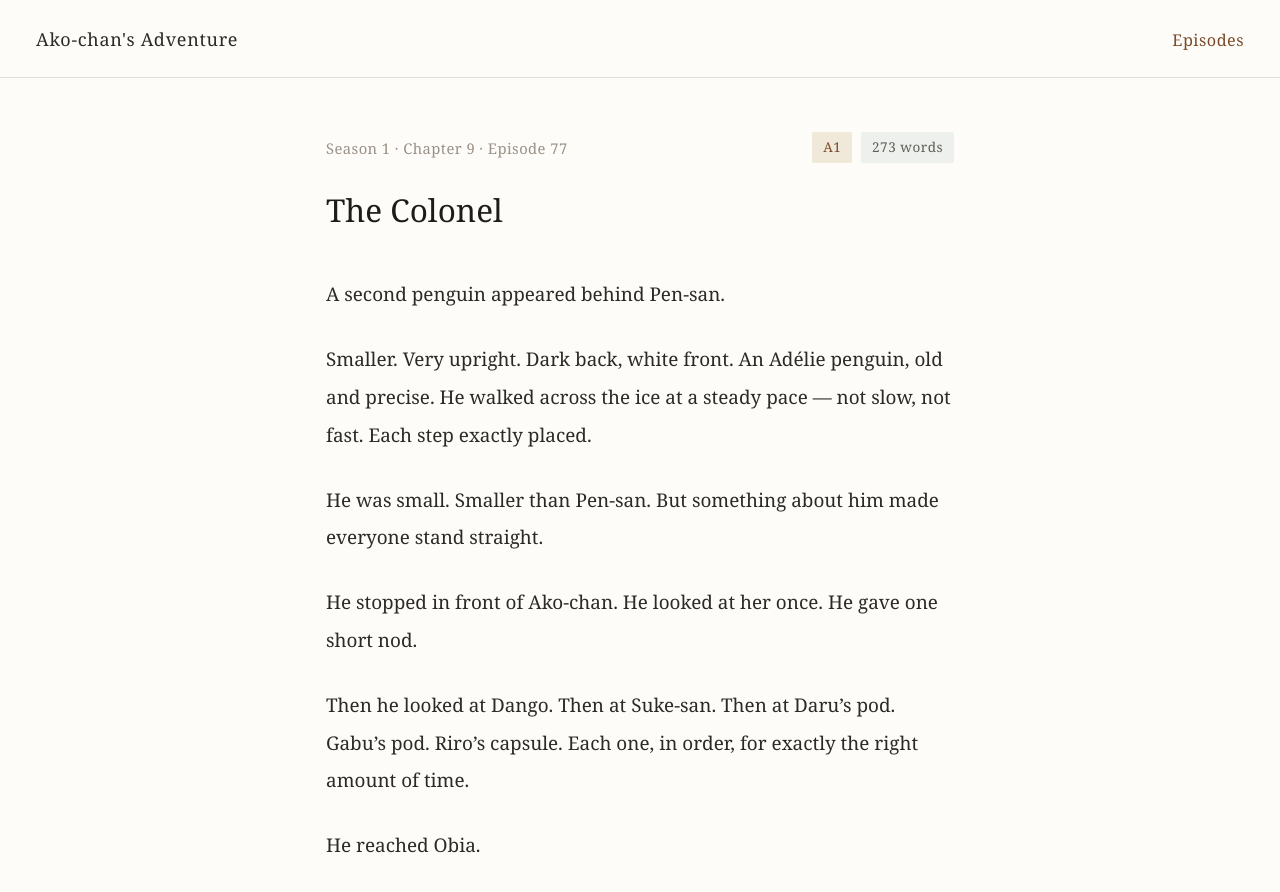
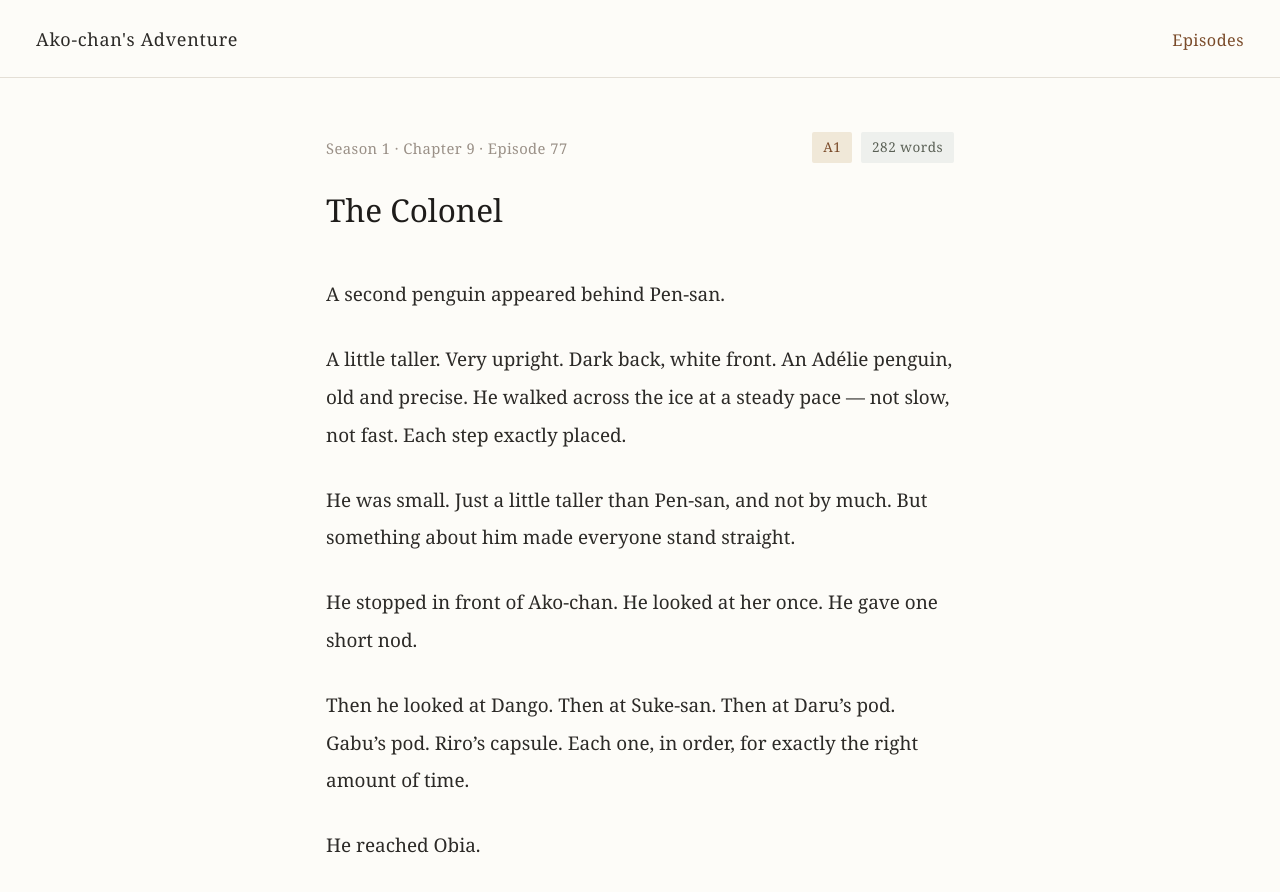
Before and after one commit to morisaki-yuichi/ako-chans-adventure, a Jekyll site: the page built from season1/chapter09/ep077.md, in a window 1280 px wide and 900 px high. Shown: the top 892 px of the window. Built offline with Jekyll 4.4.1, drawn with Linux system fonts in a browser that asks for light colours.

Commit message:
Fix Colonel Adelie's size in Ep77 — taller than Pen-san, not smaller
Pen-san is an emperor penguin chick; Colonel Adelie is an adult Adélie
penguin and should be slightly taller. Changed both size references:
"Smaller." → "A little taller." and "Smaller than Pen-san." →
"Just a little taller than Pen-san, and not by much."

```diff
--- a/season1/chapter09/ep077.md
+++ b/season1/chapter09/ep077.md
@@ -5,7 +5,7 @@ season: 1
 chapter: 9
 episode: 77
 level: A1
-word_count: 273
+word_count: 282
 story_day: 66
 prev_ep: /season1/chapter09/ep076/
 next_ep: /season1/chapter09/ep078/
@@ -14,9 +14,9 @@ permalink: /season1/chapter09/ep077/
 
 A second penguin appeared behind Pen-san.
 
-Smaller. Very upright. Dark back, white front. An Adélie penguin, old and precise. He walked across the ice at a steady pace — not slow, not fast. Each step exactly placed.
+A little taller. Very upright. Dark back, white front. An Adélie penguin, old and precise. He walked across the ice at a steady pace — not slow, not fast. Each step exactly placed.
 
-He was small. Smaller than Pen-san. But something about him made everyone stand straight.
+He was small. Just a little taller than Pen-san, and not by much. But something about him made everyone stand straight.
 
 He stopped in front of Ako-chan. He looked at her once. He gave one short nod.
 
```
